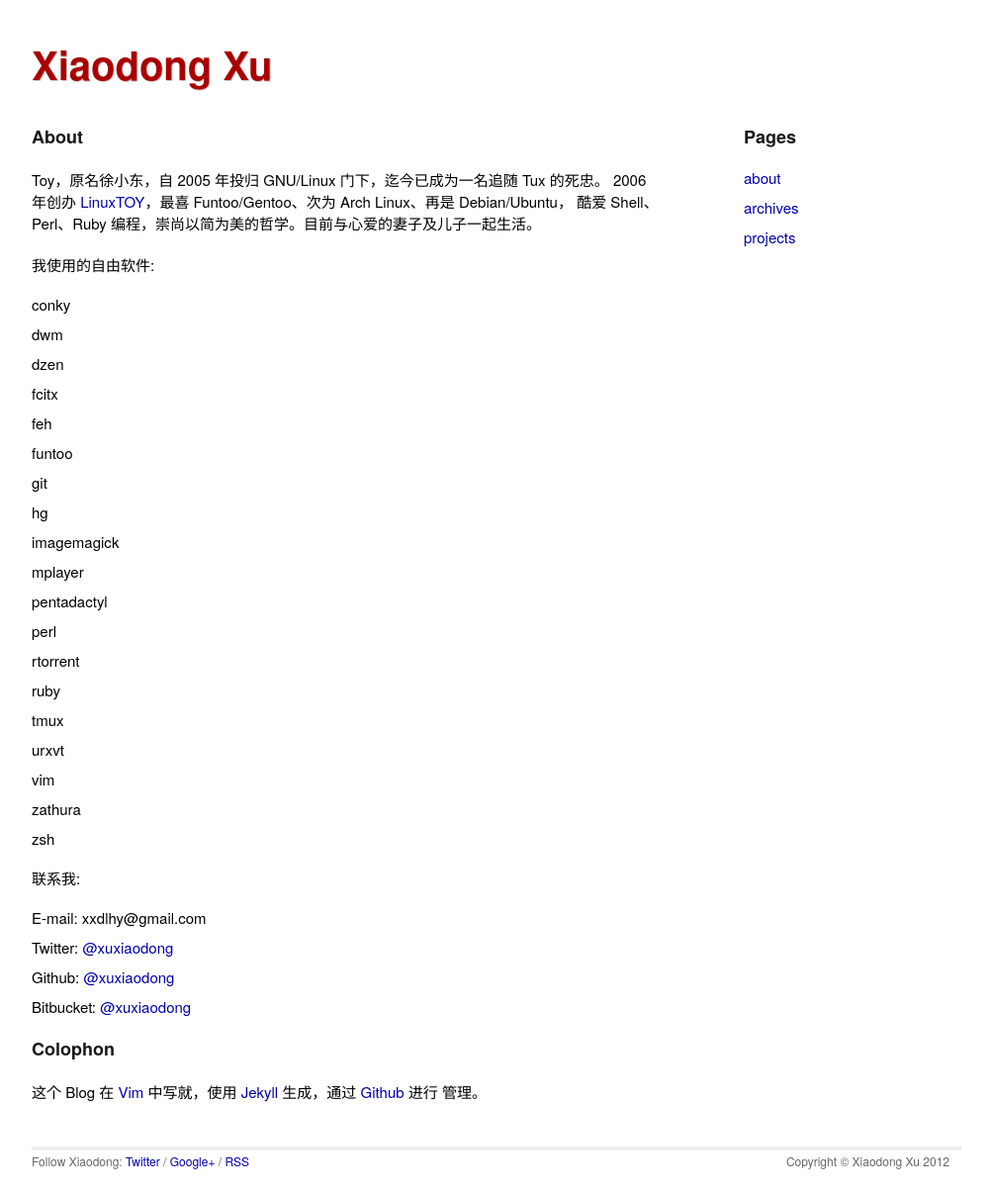
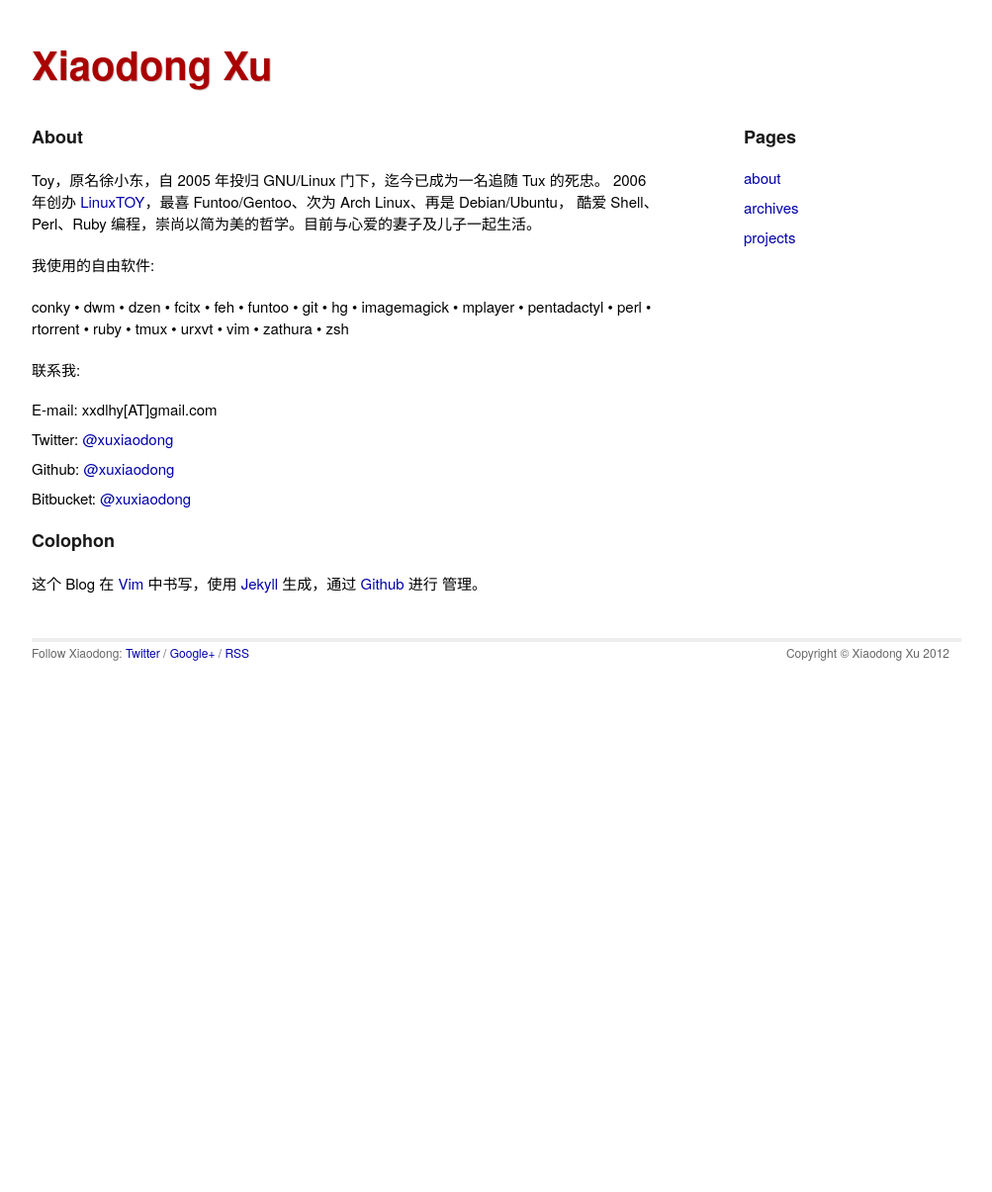
Before and after one commit to xuxiaodong/xuxiaodong.github.com, a Jekyll site: the page built from pages/about.markdown, in a window 1280 px wide. Shown: the whole page at 99% size, without its empty margins (138-1141 px from the left). Built offline with Jekyll 4.4.1, drawn with Linux system fonts in a browser that asks for light colours; Markdown is read by kramdown in place of the engine named in the settings; after the commit the page ends 900 px from its top, so only the background shows below that.

```diff
--- a/pages/about.markdown
+++ b/pages/about.markdown
@@ -11,29 +11,12 @@ Toy，原名徐小东，自 2005 年投归 GNU/Linux 门下，迄今已成为一
 
 我使用的自由软件:
 
-+ conky
-+ dwm
-+ dzen
-+ fcitx
-+ feh
-+ funtoo
-+ git
-+ hg
-+ imagemagick
-+ mplayer
-+ pentadactyl
-+ perl
-+ rtorrent
-+ ruby
-+ tmux
-+ urxvt
-+ vim
-+ zathura
-+ zsh
+conky • dwm • dzen • fcitx • feh • funtoo • git • hg • imagemagick • mplayer
+• pentadactyl • perl • rtorrent • ruby • tmux • urxvt • vim • zathura • zsh
 
 联系我:
 
-+ E-mail: xxdlhy@gmail.com
++ E-mail: xxdlhy[AT]gmail.com
 + Twitter: [@xuxiaodong][t]
 + Github: [@xuxiaodong][g]
 + Bitbucket: [@xuxiaodong][b]
@@ -41,7 +24,7 @@ Toy，原名徐小东，自 2005 年投归 GNU/Linux 门下，迄今已成为一
 
 # Colophon
 
-这个 Blog 在 [Vim][v] 中写就，使用 [Jekyll][j] 生成，通过 [Github][g] 进行
+这个 Blog 在 [Vim][v] 中书写，使用 [Jekyll][j] 生成，通过 [Github][g] 进行
 管理。
 
 [l]: http://linuxtoy.org
```
Also changed, not shown: pages/projects.markdown (added, +48 -0 lines).
